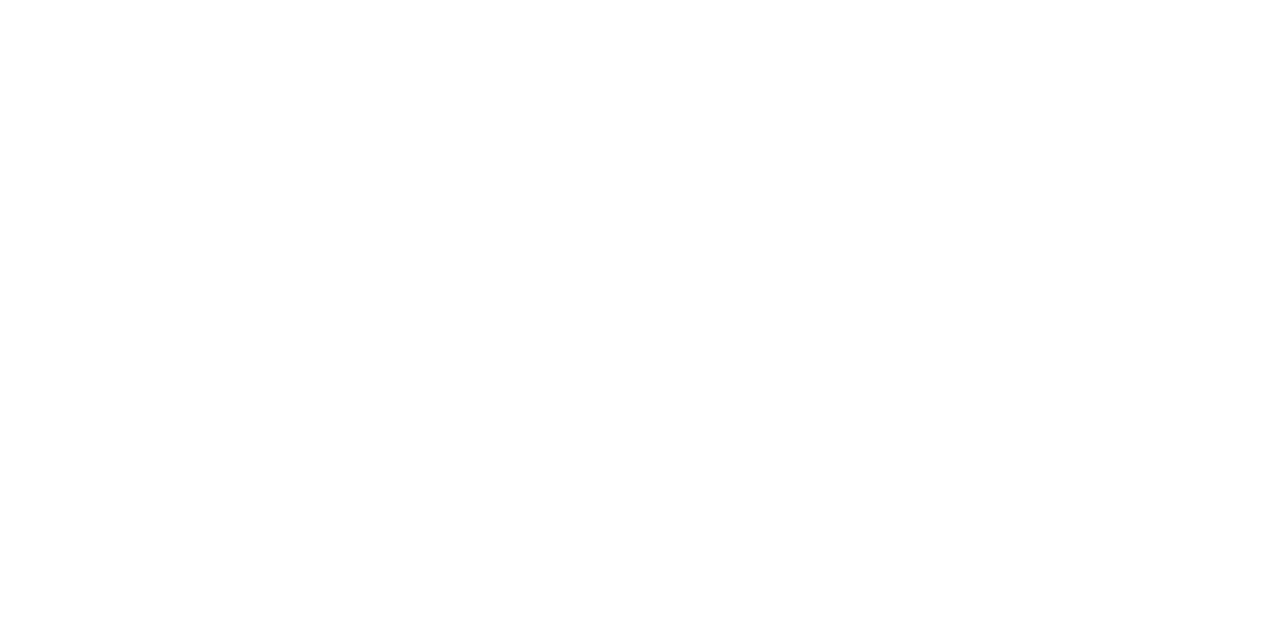
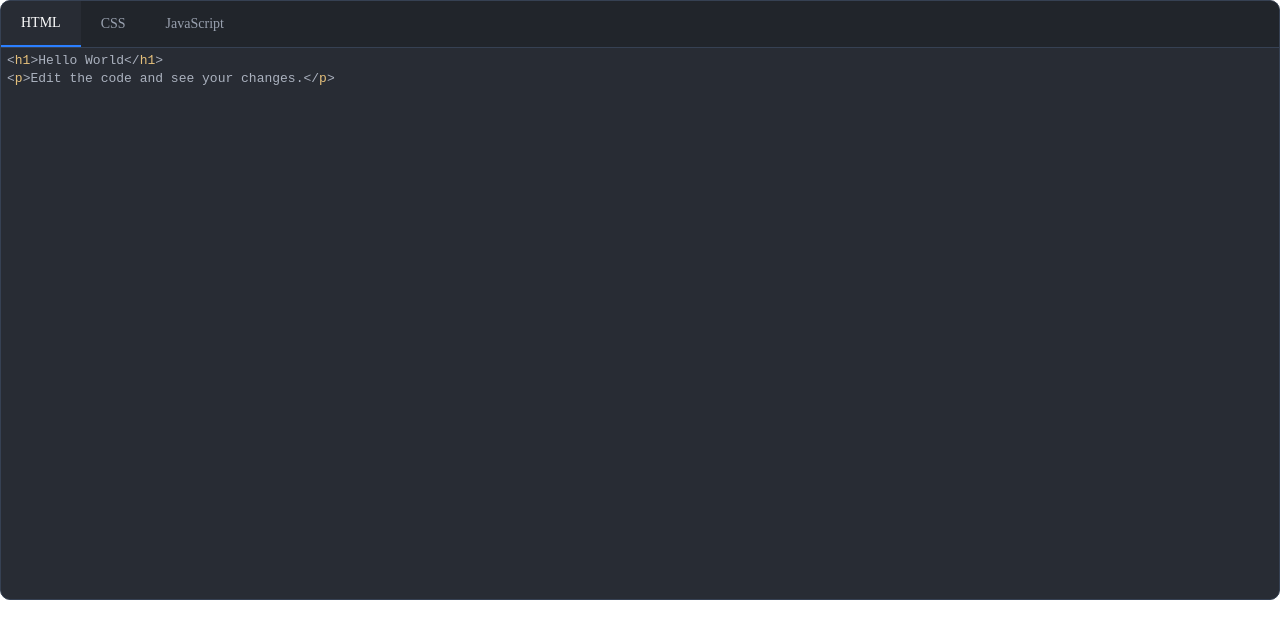
Before and after one commit to NIT-Meghalaya-Coding-Club/web-basics-website, a Next.js app: page / in a window 1280 px wide. Shown: the top 638 px of the page. Built offline with nearby package versions, Linux system fonts and the light colour scheme.

Commit message:
feat: added code tabs and default codes

```diff
--- a/app/page.tsx
+++ b/app/page.tsx
@@ -1,5 +1,9 @@
+import WebCodeEditor from '@/components/WebCodeEditor';
+
 export default function Home() {
   return (
-    <></>
+    <div>
+      <WebCodeEditor />
+    </div>
   );
 }
--- /dev/null
+++ b/components/CodeEditor.tsx
@@ -0,0 +1,80 @@
+"use client";
+
+import { useEffect, useRef } from "react";
+import { EditorState } from "@codemirror/state";
+import { EditorView, keymap } from "@codemirror/view";
+import { defaultKeymap, indentWithTab } from "@codemirror/commands";
+import { html } from "@codemirror/lang-html";
+import { css } from "@codemirror/lang-css";
+import { javascript } from "@codemirror/lang-javascript";
+import { oneDark } from "@codemirror/theme-one-dark";
+
+type Language = "html" | "css" | "javascript";
+
+interface CodeEditorProps {
+  value: string;
+  language: Language;
+  onChange: (value: string) => void;
+}
+
+export default function CodeEditor({
+  value,
+  language,
+  onChange,
+}: CodeEditorProps) {
+  const editorContainer = useRef<HTMLDivElement>(null);
+  const editorView = useRef<EditorView | null>(null);
+
+  useEffect(() => {
+    if (!editorContainer.current) return;
+
+    let languageExtension;
+
+    if (language === "html") {
+      languageExtension = html();
+    } else if (language === "css") {
+      languageExtension = css();
+    } else {
+      languageExtension = javascript();
+    }
+
+    const state = EditorState.create({
+      doc: value,
+      extensions: [
+        keymap.of([
+          ...defaultKeymap,
+          indentWithTab,
+        ]),
+
+        languageExtension,
+
+        oneDark,
+
+        EditorView.updateListener.of((update) => {
+          if (update.docChanged) {
+            onChange(update.state.doc.toString());
+          }
+        }),
+      ],
+    });
+
+    const view = new EditorView({
+      state,
+      parent: editorContainer.current,
+    });
+
+    editorView.current = view;
+
+    return () => {
+      view.destroy();
+      editorView.current = null;
+    };
+  }, []);
+
+  return (
+    <div
+      ref={editorContainer}
+      className="h-full overflow-auto"
+    />
+  );
+}
--- /dev/null
+++ b/components/WebCodeEditor.tsx
@@ -0,0 +1,65 @@
+"use client";
+
+import { useState } from "react";
+import CodeEditor from "./CodeEditor";
+
+type Language = "html" | "css" | "javascript";
+
+export default function WebCodeEditor() {
+  const [activeTab, setActiveTab] = useState<Language>("html");
+
+  const [code, setCode] = useState({
+    html: `<h1>Hello World</h1>
+<p>Edit the code and see your changes.</p>`,
+
+    css: `body {
+  font-family: Arial, sans-serif;
+  padding: 40px;
+}
+
+h1 {
+  color: #2563eb;
+}`,
+
+    javascript: `console.log("Hello from JavaScript!");`,
+  });
+
+  const handleChange = (value: string) => {
+    setCode((previous) => ({
+      ...previous,
+      [activeTab]: value,
+    }));
+  };
+
+  return (
+    <div className="flex h-[600px] flex-col overflow-hidden rounded-lg border border-gray-700 bg-[#282c34]">
+
+      {/* Tabs */}
+      <div className="flex border-b border-gray-700 bg-[#21252b]">
+        {(["html", "css", "javascript"] as Language[]).map((tab) => (
+          <button
+            key={tab}
+            onClick={() => setActiveTab(tab)}
+            className={`px-5 py-3 text-sm font-medium transition ${
+              activeTab === tab
+                ? "border-b-2 border-blue-500 bg-[#282c34] text-white"
+                : "text-gray-400 hover:bg-[#282c34] hover:text-white"
+            }`}
+          >
+            {tab === "javascript" ? "JavaScript" : tab.toUpperCase()}
+          </button>
+        ))}
+      </div>
+
+      {/* Editor */}
+      <div className="min-h-0 flex-1">
+        <CodeEditor
+          key={activeTab}
+          value={code[activeTab]}
+          language={activeTab}
+          onChange={handleChange}
+        />
+      </div>
+    </div>
+  );
+}
```
Also changed, not shown: package.json (+8 -0 lines), 1 other file (tests, documents, lock files or other folders).
